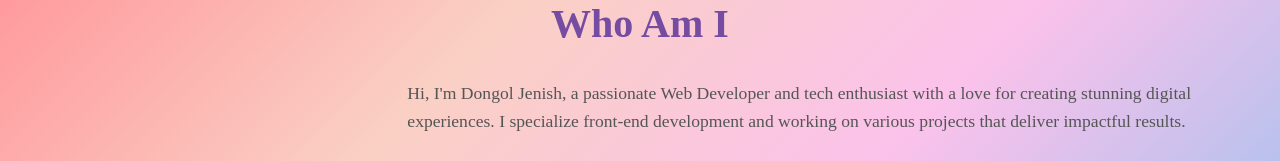
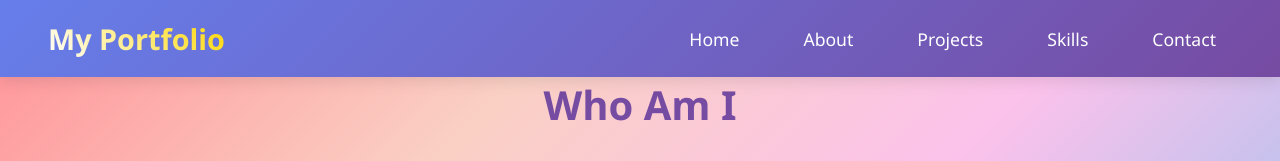
Before and after one commit to Zanix129/Portfolio-web, a plain HTML site: page about.html in a window 1280 px wide. Shown: the top 161 px of the page. Drawn offline with Linux system fonts and the light colour scheme.

Commit message:
nav to about page

```diff
--- a/about.html
+++ b/about.html
@@ -4,9 +4,26 @@
     <meta charset="UTF-8">
     <meta name="viewport" content="width=device-width, initial-scale=1.0">
     <link rel="stylesheet" href="about.css">
-    <title>About</title>
+    <link rel="stylesheet" href="home.css">
+    <link rel="stylesheet" href="https://cdnjs.cloudflare.com/ajax/libs/font-awesome/5.15.4/css/all.min.css">
+    <title>About page</title>
 </head>
 <body>
+    <nav class="navbar">
+        <div class="logo">
+            <a href="#">My Portfolio</a>
+        </div>
+        <ul class="nav-links">
+            <li><a href="home.html">Home</a></li>
+            <li><a href="#about">About</a></li>
+            <li><a href="#projects">Projects</a></li>
+            <li><a href="#skills">Skills</a></li>
+            <li><a href="#contact">Contact</a></li>
+        </ul>
+        <div class="hamburger" id="hamburger">
+            <i class="fas fa-bars"></i>
+        </div>
+    </nav>
     <!-- About Me Section -->
 <section class="about" aria-label="About Me Section">
     <div class="about-container">
@@ -32,5 +49,6 @@
         </div>
     </div>
 </section>
+<script src="index.js"></script>
 </body>
 </html>
```
